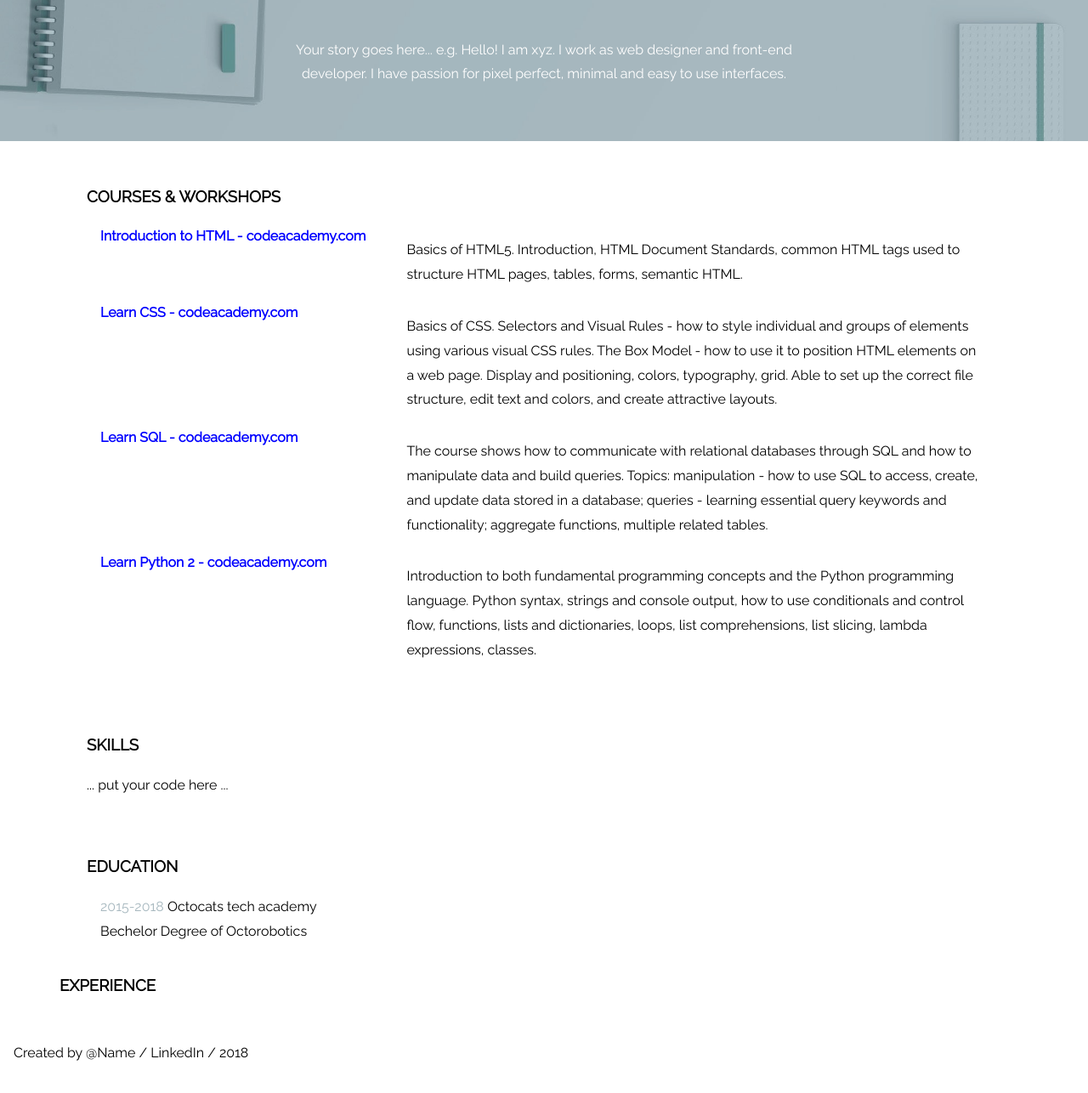
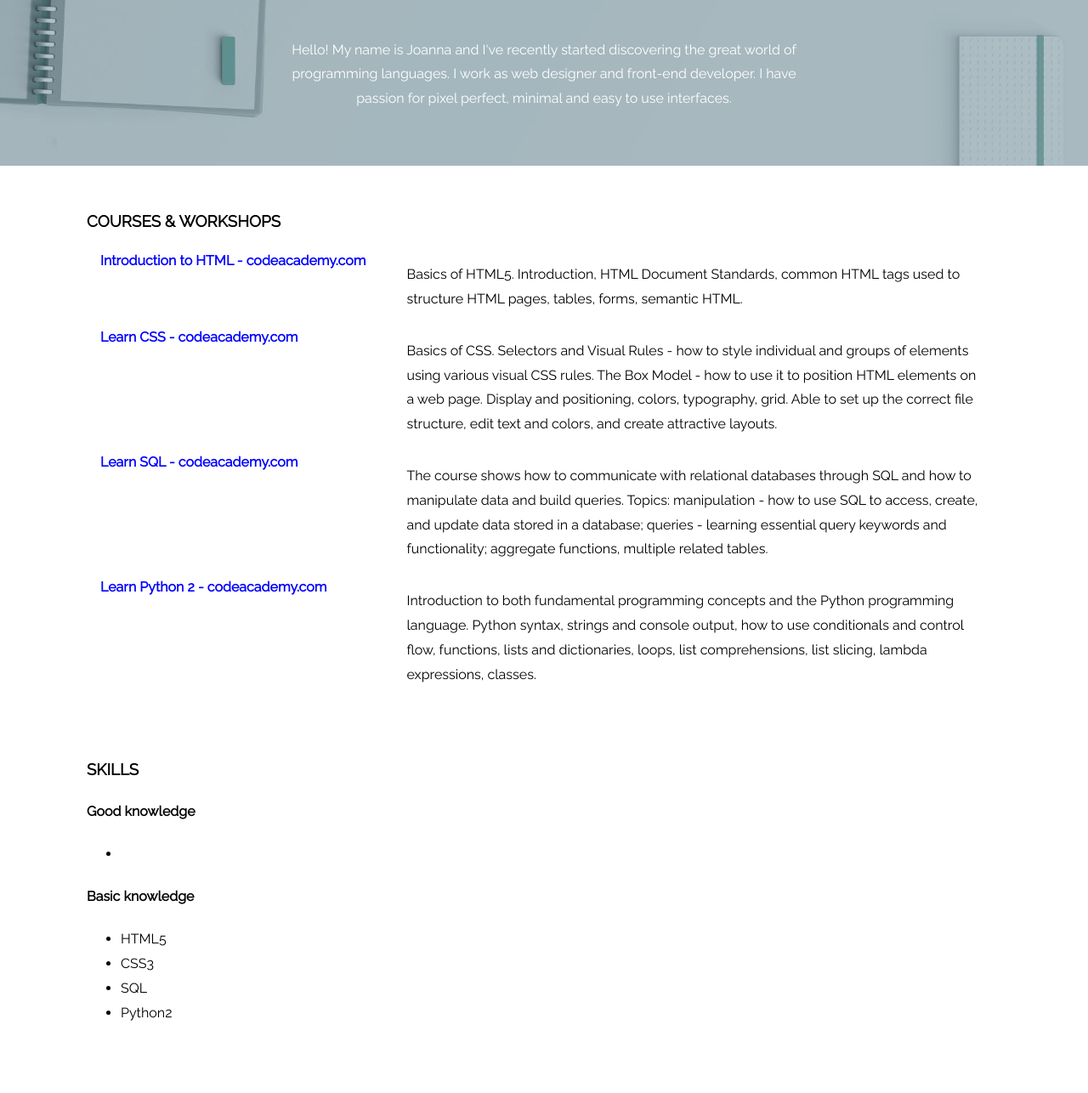
Before and after one commit to joannaewa/My_CV, a plain HTML site: page index.html in a window 1280 px wide. Shown: the part 322-1608 px from the top of the page at 85% size. Drawn offline with Linux system fonts and the light colour scheme.

Commit message:
Update index.html

```diff
--- a/index.html
+++ b/index.html
@@ -16,7 +16,8 @@
 			</div>
 			<h1>Joanna Staniszewska</h1>
 			<section>
-				<p>Your story goes here... e.g. Hello! I am xyz. I work as web designer and front-end developer.
+				<p> Hello! My name is Joanna and I've recently started discovering the great world
+				of programming languages. I work as web designer and front-end developer.
 				I have passion for pixel perfect, minimal and easy to use interfaces.</p>
 			</section>
 		</header>
@@ -83,7 +84,24 @@
 			<section>
 				<h3>Skills</h3>
 
-				... put your code here ...
+				<div class='skills'>
+ 				  <div class='column'>
+					  <h4> Good knowledge</h4>
+					  <ul>
+						  <li>
+			    	          <ul>
+				  </div>
+ 				  <div class='column'>
+					  <h4>Basic knowledge</h4>
+					  <ul>
+						  <li>HTML5</li>
+						  <li>CSS3</li>
+						  <li>SQL</li>
+						  <li>Python2</li>
+					  </ul>
+
+ 				  </div>
+				</div>
 
 			</section>
 			<!-- Education -->
```
